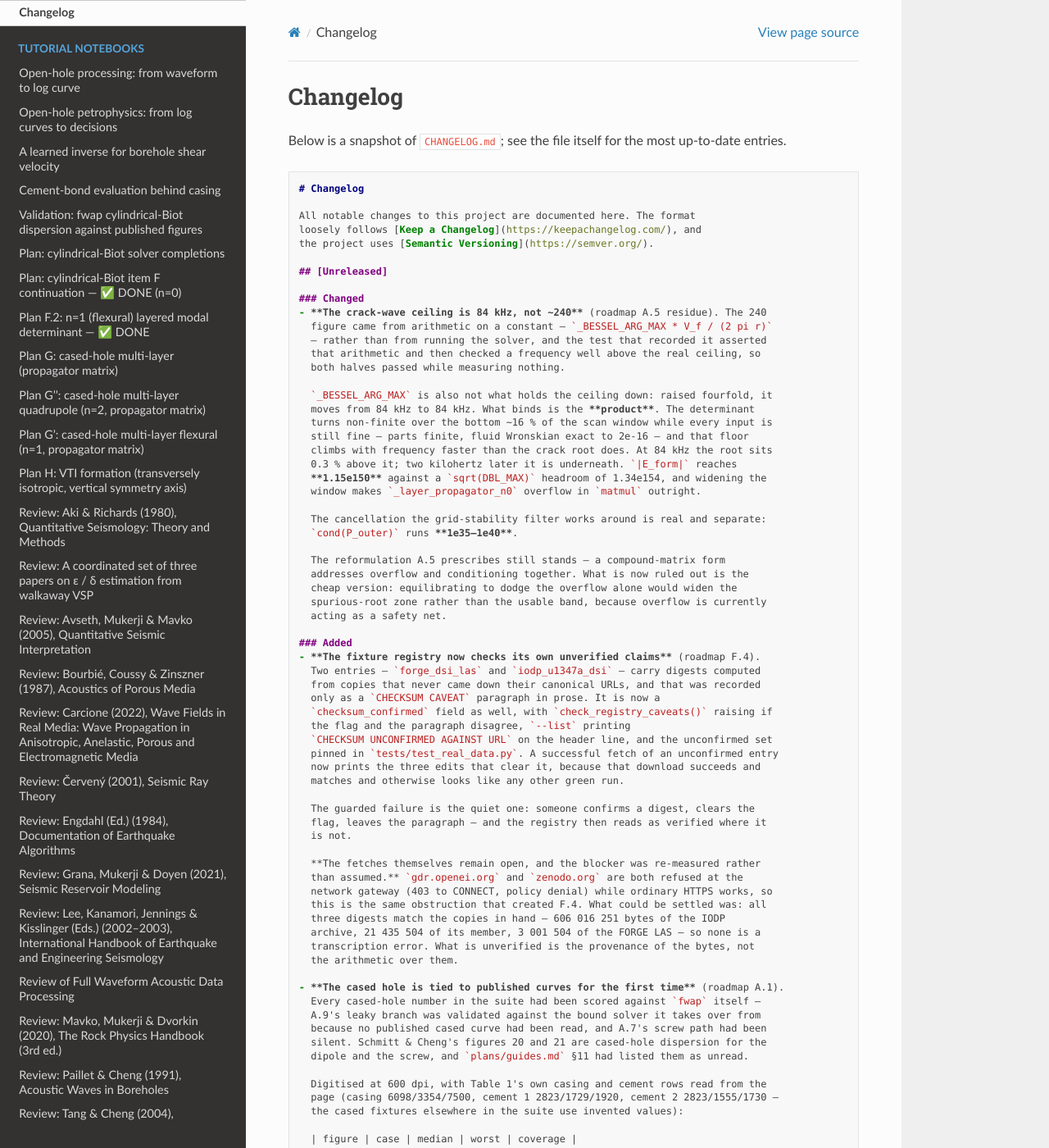
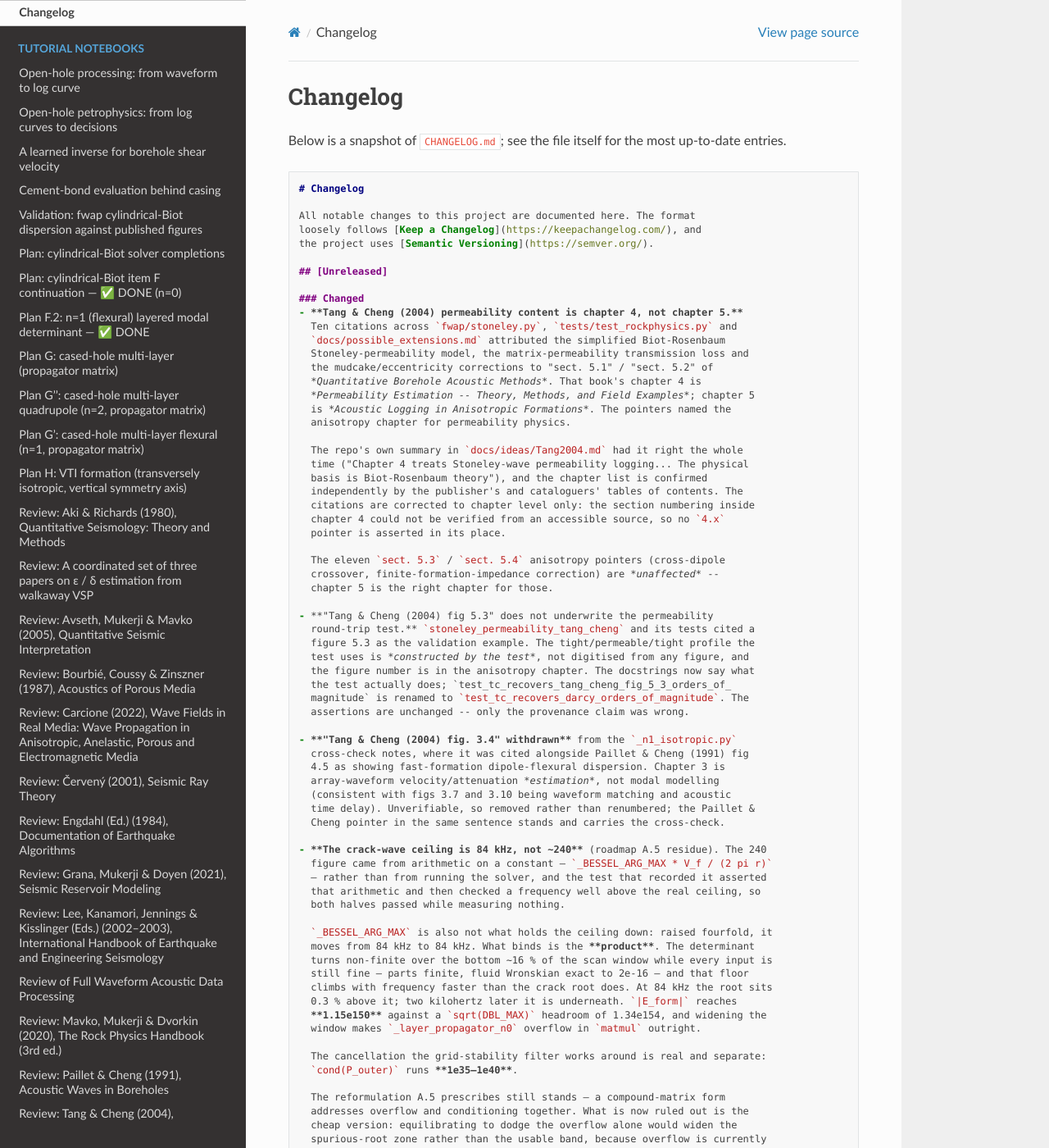
Before and after one commit to ingehap/fwap, a Sphinx documentation site: the page built from docs/changelog.rst, in a window 1280 px wide and 1400 px high. Shown: the whole window at 82% size. Built offline with Sphinx 7.4.7 and the Read the Docs theme 3.1.0, drawn with Linux system fonts in a browser that asks for light colours.

Commit message:
Move Tang & Cheng permeability citations from chapter 5 to chapter 4
Ten citations attributed Stoneley-permeability physics -- simplified
Biot-Rosenbaum, matrix-permeability transmission loss, mudcake and
eccentricity corrections -- to "sect. 5.1" / "sect. 5.2" of Tang &
Cheng (2004), Quantitative Borehole Acoustic Methods. Chapter 4 of that
book is "Permeability Estimation -- Theory, Methods, and Field
Examples"; chapter 5 is "Acoustic Logging in Anisotropic Formations".
The pointers named the anisotropy chapter for permeability physics.

docs/ideas/Tang2004.md had the chapter list right all along, and it is
confirmed independently by the publisher's and cataloguers' tables of
contents. Corrected to chapter level only -- the section numbering
inside chapter 4 could not be verified from an accessible source, so no
4.x pointer is asserted in its place.

Two figure pointers that could not be verified are removed rather than
renumbered:

  * "fig 5.3" as the validation example for
    stoneley_permeability_tang_cheng. The tight/permeable/tight profile
    is constructed by the test, not digitised from a figure, and 5.3 is
    in the anisotropy chapter. Test renamed accordingly; assertions
    unchanged.
  * "fig. 3.4" for fast-formation dipole-flexural dispersion in the
    _n1_isotropic cross-check notes. Chapter 3 is array-waveform
    velocity/attenuation estimation, not modal modelling, consistent
    with figs 3.7 and 3.10 being waveform matching and time delay. The
    Paillet & Cheng (1991) fig 4.5 pointer in the same sentence stands.

The eleven sect. 5.3 / 5.4 anisotropy citations are unaffected --
chapter 5 is the right chapter for cross-dipole crossover and the
finite-formation-impedance correction.

Co-Authored-By: Claude Opus 5 <noreply@anthropic.com>
Claude-Session: https://claude.ai/code/session_01EBkzd3cD7T3HhC2t8rSHAG

```diff
--- a/CHANGELOG.md
+++ b/CHANGELOG.md
@@ -7,6 +7,45 @@ the project uses [Semantic Versioning](https://semver.org/).
 ## [Unreleased]
 
 ### Changed
+- **Tang & Cheng (2004) permeability content is chapter 4, not chapter 5.**
+  Ten citations across `fwap/stoneley.py`, `tests/test_rockphysics.py` and
+  `docs/possible_extensions.md` attributed the simplified Biot-Rosenbaum
+  Stoneley-permeability model, the matrix-permeability transmission loss and
+  the mudcake/eccentricity corrections to "sect. 5.1" / "sect. 5.2" of
+  *Quantitative Borehole Acoustic Methods*. That book's chapter 4 is
+  *Permeability Estimation -- Theory, Methods, and Field Examples*; chapter 5
+  is *Acoustic Logging in Anisotropic Formations*. The pointers named the
+  anisotropy chapter for permeability physics.
+
+  The repo's own summary in `docs/ideas/Tang2004.md` had it right the whole
+  time ("Chapter 4 treats Stoneley-wave permeability logging... The physical
+  basis is Biot-Rosenbaum theory"), and the chapter list is confirmed
+  independently by the publisher's and cataloguers' tables of contents. The
+  citations are corrected to chapter level only: the section numbering inside
+  chapter 4 could not be verified from an accessible source, so no `4.x`
+  pointer is asserted in its place.
+
+  The eleven `sect. 5.3` / `sect. 5.4` anisotropy pointers (cross-dipole
+  crossover, finite-formation-impedance correction) are *unaffected* --
+  chapter 5 is the right chapter for those.
+
+- **"Tang & Cheng (2004) fig 5.3" does not underwrite the permeability
+  round-trip test.** `stoneley_permeability_tang_cheng` and its tests cited a
+  figure 5.3 as the validation example. The tight/permeable/tight profile the
+  test uses is *constructed by the test*, not digitised from any figure, and
+  the figure number is in the anisotropy chapter. The docstrings now say what
+  the test actually does; `test_tc_recovers_tang_cheng_fig_5_3_orders_of_
+  magnitude` is renamed to `test_tc_recovers_darcy_orders_of_magnitude`. The
+  assertions are unchanged -- only the provenance claim was wrong.
+
+- **"Tang & Cheng (2004) fig. 3.4" withdrawn** from the `_n1_isotropic.py`
+  cross-check notes, where it was cited alongside Paillet & Cheng (1991) fig
+  4.5 as showing fast-formation dipole-flexural dispersion. Chapter 3 is
+  array-waveform velocity/attenuation *estimation*, not modal modelling
+  (consistent with figs 3.7 and 3.10 being waveform matching and acoustic
+  time delay). Unverifiable, so removed rather than renumbered; the Paillet &
+  Cheng pointer in the same sentence stands and carries the cross-check.
+
 - **The crack-wave ceiling is 84 kHz, not ~240** (roadmap A.5 residue). The 240
   figure came from arithmetic on a constant — `_BESSEL_ARG_MAX * V_f / (2 pi r)`
   — rather than from running the solver, and the test that recorded it asserted
```
Also changed, not shown: docs/notebooks/_data/README.md (+17 -0 lines), docs/possible_extensions.md (+6 -3 lines), 3 other files.
